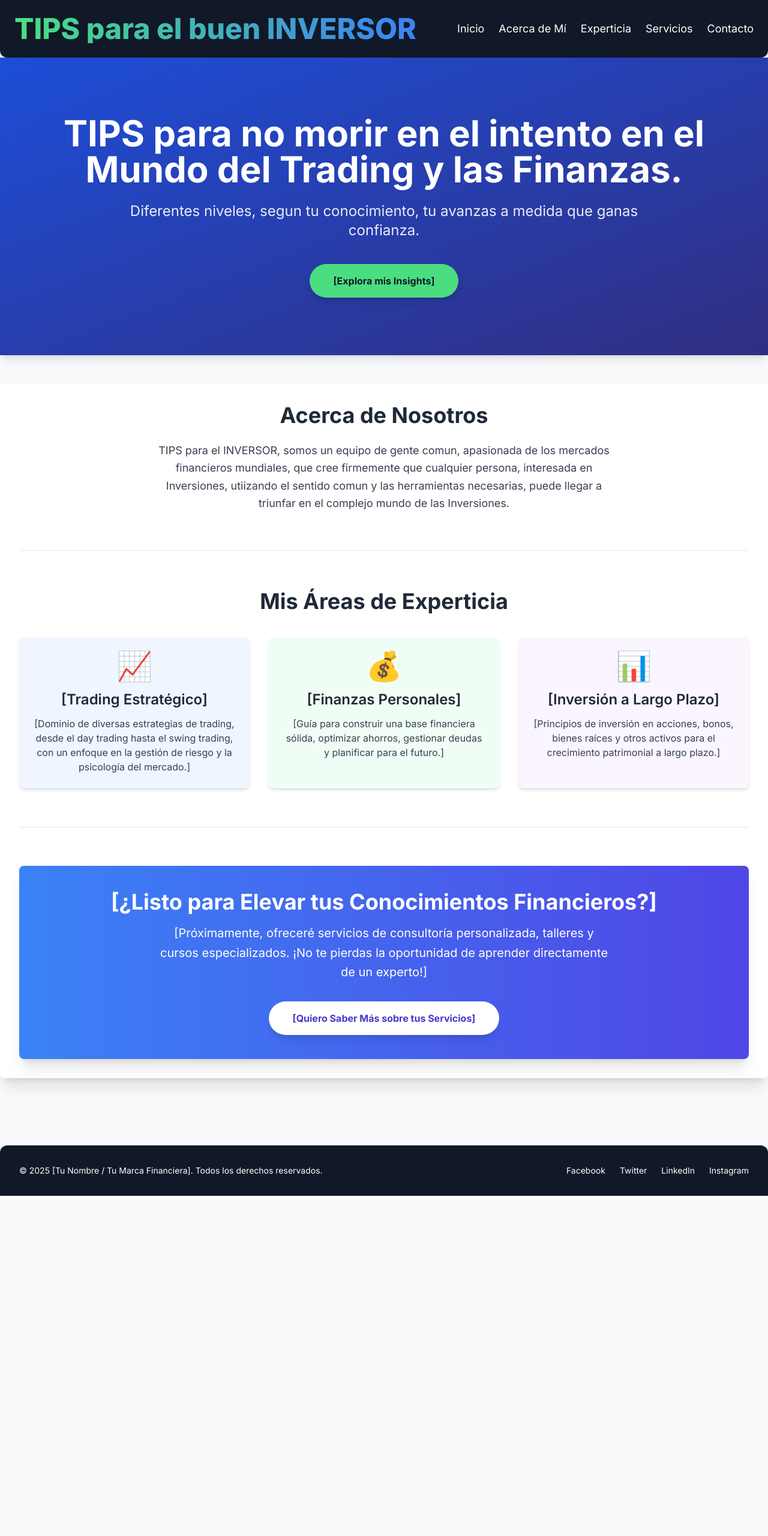
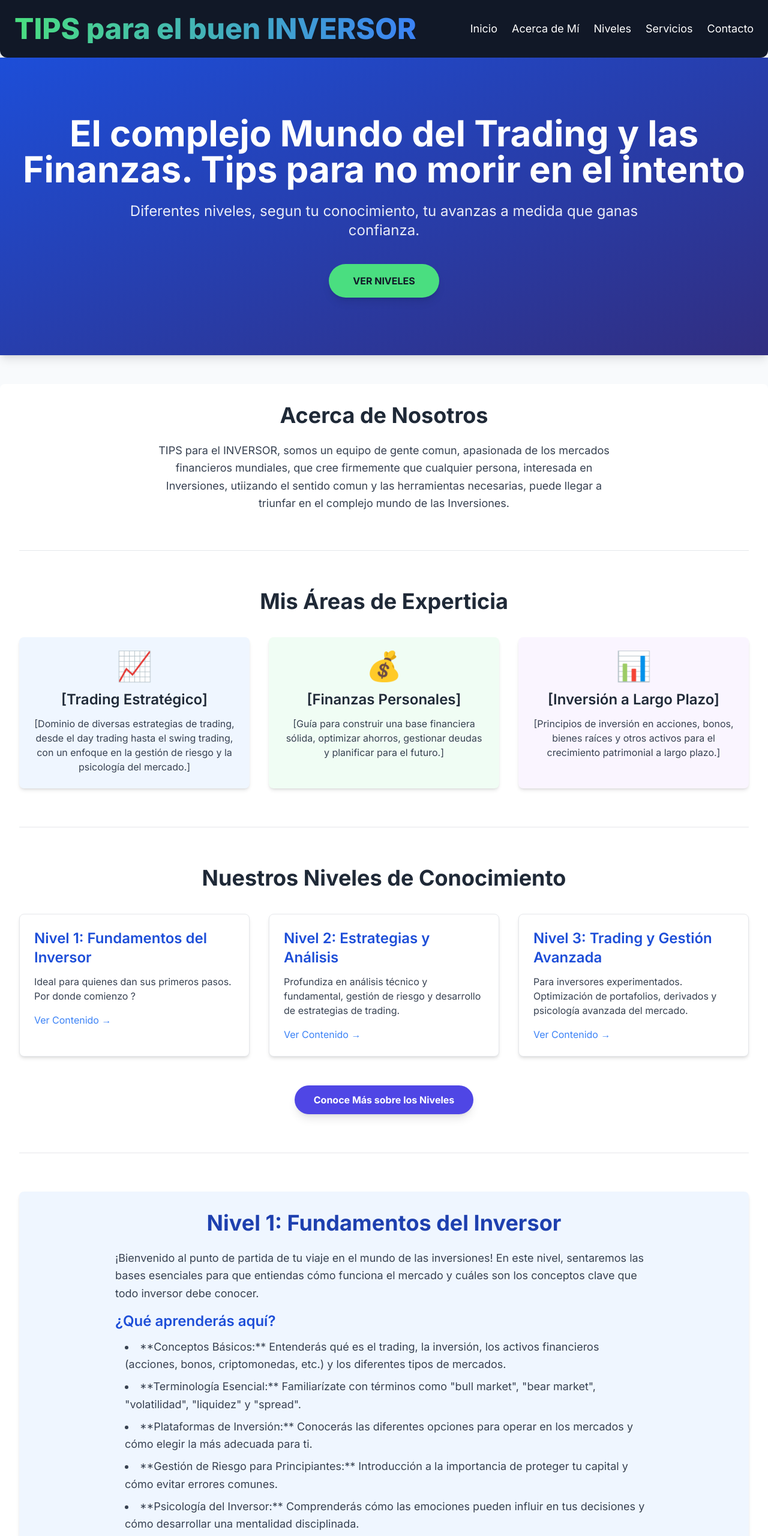
Before and after one commit to guarani079/InversionIA, a plain HTML site: page index.html in a window 1280 px wide. Shown: the top 2560 px of the page at 60% size. Before the commit the page ends 1993 px from the top, so only its background shows below. Drawn offline with nearby package versions, Linux system fonts and the light colour scheme.

Commit message:
Add files via upload

```diff
--- a/index.html
+++ b/index.html
@@ -1,5 +1,6 @@
 <!DOCTYPE html>
 <html lang="es">
+
 <head>
     <meta charset="UTF-8">
     <meta name="viewport" content="width=device-width, initial-scale=1.0">
@@ -11,12 +12,16 @@
     <style>
         body {
             font-family: 'Inter', sans-serif;
-            background-color: #f8fafc; /* Un gris muy claro, casi blanco */
+            background-color: #f8fafc;
+            /* Un gris muy claro, casi blanco */
             color: #333;
         }
+
         .container {
-            max-width: 1200px; /* Un ancho un poco mayor para el contenido */
+            max-width: 1200px;
+            /* Un ancho un poco mayor para el contenido */
         }
+
         /* Estilos para el gradiente de texto en el título principal */
         .gradient-text {
             background-clip: text;
@@ -25,24 +30,34 @@
         }
     </style>
 </head>
+
 <body class="flex flex-col min-h-screen">
     <!-- Encabezado de la página -->
     <header class="bg-gray-900 text-white p-6 shadow-2xl rounded-b-xl">
         <div class="container mx-auto flex flex-col md:flex-row justify-between items-center">
             <!-- Título/Marca con gradiente de texto -->
-            <!-- COMIENZA AQUÍ: Edita el nombre de tu marca o tu nombre -->
-            <h1 class="text-4xl lg:text-5xl font-extrabold mb-4 md:mb-0 gradient-text bg-gradient-to-r from-green-400 to-blue-500">
-               TIPS para el buen INVERSOR
+            <h1
+                class="text-4xl lg:text-5xl font-extrabold mb-4 md:mb-0 gradient-text bg-gradient-to-r from-green-400 to-blue-500">
+                TIPS para el buen INVERSOR
             </h1>
-            <!-- TERMINA AQUÍ: Edita el nombre de tu marca o tu nombre -->
             <!-- Navegación principal - Puedes cambiar los textos de los enlaces si lo deseas -->
             <nav>
                 <ul class="flex flex-wrap justify-center space-x-6 text-lg font-medium">
-                    <li><a href="#" class="hover:text-green-300 transition duration-300 transform hover:scale-105">Inicio</a></li>
-                    <li><a href="#" class="hover:text-green-300 transition duration-300 transform hover:scale-105">Acerca de Mí</a></li>
-                    <li><a href="#" class="hover:text-green-300 transition duration-300 transform hover:scale-105">Experticia</a></li>
-                    <li><a href="#" class="hover:text-green-300 transition duration-300 transform hover:scale-105">Servicios</a></li>
-                    <li><a href="#" class="hover:text-green-300 transition duration-300 transform hover:scale-105">Contacto</a></li>
+                    <li><a href="#"
+                            class="hover:text-green-300 transition duration-300 transform hover:scale-105">Inicio</a>
+                    </li>
+                    <li><a href="#"
+                            class="hover:text-green-300 transition duration-300 transform hover:scale-105">Acerca de
+                            Mí</a></li>
+                    <li><a href="#niveles-section"
+                            class="hover:text-green-300 transition duration-300 transform hover:scale-105">Niveles</a>
+                    </li>
+                    <li><a href="#"
+                            class="hover:text-green-300 transition duration-300 transform hover:scale-105">Servicios</a>
+                    </li>
+                    <li><a href="#"
+                            class="hover:text-green-300 transition duration-300 transform hover:scale-105">Contacto</a>
+                    </li>
                 </ul>
             </nav>
         </div>
@@ -51,20 +66,18 @@
     <!-- Sección Hero / Banner Principal -->
     <section class="bg-gradient-to-br from-blue-700 to-indigo-900 text-white py-24 px-8 text-center shadow-lg">
         <div class="container mx-auto">
-            <!-- COMIENZA AQUÍ: Edita el título principal de tu página -->
             <h2 class="text-5xl lg:text-6xl font-bold mb-6 leading-tight">
-                TIPS para no morir en el intento en el Mundo del Trading y las Finanzas.
+                El complejo Mundo del Trading y las Finanzas.
+                Tips para no morir en el intento
             </h2>
-            <!-- TERMINA AQUÍ: Edita el título principal de tu página -->
-            <!-- COMIENZA AQUÍ: Edita la descripción corta de tu propuesta de valor -->
             <p class="text-xl lg:text-2xl leading-relaxed mb-10 max-w-4xl mx-auto opacity-90">
                 Diferentes niveles, segun tu conocimiento, tu avanzas a medida que ganas confianza.
             </p>
-            <!-- TERMINA AQUÍ: Edita la descripción corta de tu propuesta de valor -->
-            <!-- Botón de llamada a la acción principal - Puedes cambiar el texto del botón -->
-            <button class="bg-green-400 hover:bg-green-500 text-gray-900 font-bold py-4 px-10 rounded-full shadow-lg transform transition duration-300 hover:scale-110 focus:outline-none focus:ring-4 focus:ring-green-300">
-                [Explora mis Insights]
-            </button>
+            <!-- Botón de llamada a la acción principal - Ahora apunta a la nueva sección de niveles -->
+            <a href="#niveles-section"
+                class="inline-block bg-green-400 hover:bg-green-500 text-gray-900 font-bold py-4 px-10 rounded-full shadow-lg transform transition duration-300 hover:scale-110 focus:outline-none focus:ring-4 focus:ring-green-300">
+                VER NIVELES
+            </a>
         </div>
     </section>
 
@@ -73,66 +86,123 @@
 
         <!-- Sección "Acerca de Mí" -->
         <section class="mb-16 text-center">
-            <!-- COMIENZA AQUÍ: Edita el título de la sección "Acerca de Mí" -->
             <h3 class="text-4xl font-bold mb-6 text-gray-800">Acerca de Nosotros</h3>
-            <!-- TERMINA AQUÍ: Edita el título de la sección "Acerca de Mí" -->
             <div class="max-w-3xl mx-auto text-lg text-gray-700 leading-relaxed">
-                <!-- COMIENZA AQUÍ: Edita el primer párrafo de tu presentación -->
                 <p class="mb-4">
-                     TIPS para el INVERSOR, somos un equipo de gente comun, apasionada de los mercados financieros mundiales, que cree firmemente que cualquier persona, interesada en Inversiones, utiizando el sentido comun y las herramientas necesarias, puede llegar a triunfar en el complejo mundo de las Inversiones.
+                    TIPS para el INVERSOR, somos un equipo de gente comun, apasionada de los mercados financieros
+                    mundiales, que cree firmemente que cualquier persona, interesada en Inversiones, utiizando el
+                    sentido comun y las herramientas necesarias, puede llegar a triunfar en el complejo mundo de las
+                    Inversiones.
                 </p>
-                <!-- TERMINA AQUÍ: Edita el primer párrafo de tu presentación -->
-                <!-- COMIENZA AQUÍ: Edita el segundo párrafo de tu presentación -->
                 <p>
 
                 </p>
-                <!-- TERMINA AQUÍ: Edita el segundo párrafo de tu presentación -->
             </div>
         </section>
 
         <hr class="my-16 border-gray-200">
 
-        <!-- Sección "" -->
+        <!-- Sección "Mis Áreas de Experticia" -->
         <section class="mb-16">
-            <!-- COMIENZA AQUÍ: Edita el título de la sección de experticia -->
             <h3 class="text-4xl font-bold mb-10 text-center text-gray-800">Mis Áreas de Experticia</h3>
-            <!-- TERMINA AQUÍ: Edita el título de la sección de experticia -->
             <div class="grid grid-cols-1 md:grid-cols-2 lg:grid-cols-3 gap-8">
                 <!-- Tarjeta de Experticia: Trading -->
-                <div class="bg-blue-50 p-6 rounded-lg shadow-md hover:shadow-lg transition duration-300 transform hover:-translate-y-1">
-                    <div class="text-5xl text-blue-600 mb-4 text-center">📈</div> <!-- Icono de Trading (puedes reemplazarlo con SVG) -->
-                    <!-- COMIENZA AQUÍ: Edita el título de la tarjeta de Trading -->
+                <div
+                    class="bg-blue-50 p-6 rounded-lg shadow-md hover:shadow-lg transition duration-300 transform hover:-translate-y-1">
+                    <div class="text-5xl text-blue-600 mb-4 text-center">📈</div>
                     <h4 class="text-2xl font-semibold mb-3 text-gray-800 text-center">[Trading Estratégico]</h4>
-                    <!-- TERMINA AQUÍ: Edita el título de la tarjeta de Trading -->
-                    <!-- COMIENZA AQUÍ: Edita la descripción de la tarjeta de Trading -->
                     <p class="text-gray-700 text-center">
-                        [Dominio de diversas estrategias de trading, desde el day trading hasta el swing trading, con un enfoque en la gestión de riesgo y la psicología del mercado.]
+                        [Dominio de diversas estrategias de trading, desde el day trading hasta el swing trading, con un
+                        enfoque en la gestión de riesgo y la psicología del mercado.]
                     </p>
-                    <!-- TERMINA AQUÍ: Edita la descripción de la tarjeta de Trading -->
                 </div>
                 <!-- Tarjeta de Experticia: Finanzas Personales -->
-                <div class="bg-green-50 p-6 rounded-lg shadow-md hover:shadow-lg transition duration-300 transform hover:-translate-y-1">
-                    <div class="text-5xl text-green-600 mb-4 text-center">💰</div> <!-- Icono de Finanzas (puedes reemplazarlo con SVG) -->
-                    <!-- COMIENZA AQUÍ: Edita el título de la tarjeta de Finanzas Personales -->
+                <div
+                    class="bg-green-50 p-6 rounded-lg shadow-md hover:shadow-lg transition duration-300 transform hover:-translate-y-1">
+                    <div class="text-5xl text-green-600 mb-4 text-center">💰</div>
                     <h4 class="text-2xl font-semibold mb-3 text-gray-800 text-center">[Finanzas Personales]</h4>
-                    <!-- TERMINA AQUÍ: Edita el título de la tarjeta de Finanzas Personales -->
-                    <!-- COMIENZA AQUÍ: Edita la descripción de la tarjeta de Finanzas Personales -->
                     <p class="text-gray-700 text-center">
-                        [Guía para construir una base financiera sólida, optimizar ahorros, gestionar deudas y planificar para el futuro.]
+                        [Guía para construir una base financiera sólida, optimizar ahorros, gestionar deudas y
+                        planificar para el futuro.]
                     </p>
-                    <!-- TERMINA AQUÍ: Edita la descripción de la tarjeta de Finanzas Personales -->
                 </div>
                 <!-- Tarjeta de Experticia: Inversión a Largo Plazo -->
-                <div class="bg-purple-50 p-6 rounded-lg shadow-md hover:shadow-lg transition duration-300 transform hover:-translate-y-1">
-                    <div class="text-5xl text-purple-600 mb-4 text-center">📊</div> <!-- Icono de Inversión (puedes reemplazarlo con SVG) -->
-                    <!-- COMIENZA AQUÍ: Edita el título de la tarjeta de Inversión a Largo Plazo -->
+                <div
+                    class="bg-purple-50 p-6 rounded-lg shadow-md hover:shadow-lg transition duration-300 transform hover:-translate-y-1">
+                    <div class="text-5xl text-purple-600 mb-4 text-center">📊</div>
                     <h4 class="text-2xl font-semibold mb-3 text-gray-800 text-center">[Inversión a Largo Plazo]</h4>
-                    <!-- TERMINA AQUÍ: Edita el título de la tarjeta de Inversión a Largo Plazo -->
-                    <!-- COMIENZA AQUÍ: Edita la descripción de la tarjeta de Inversión a Largo Plazo -->
                     <p class="text-gray-700 text-center">
-                        [Principios de inversión en acciones, bonos, bienes raíces y otros activos para el crecimiento patrimonial a largo plazo.]
+                        [Principios de inversión en acciones, bonos, bienes raíces y otros activos para el crecimiento
+                        patrimonial a largo plazo.]
                     </p>
-                    <!-- TERMINA AQUÍ: Edita la descripción de la tarjeta de Inversión a Largo Plazo -->
+                </div>
+            </div>
+        </section>
+
+        <hr class="my-16 border-gray-200">
+
+        <!-- SECCIÓN: Nuestros Niveles de Conocimiento -->
+        <section id="niveles-section" class="mb-16">
+            <h3 class="text-4xl font-bold mb-10 text-center text-gray-800">Nuestros Niveles de Conocimiento</h3>
+            <div class="grid grid-cols-1 md:grid-cols-2 lg:grid-cols-3 gap-8">
+                <!-- Nivel 1: Principiante -->
+                <div class="bg-white p-6 rounded-lg shadow-md border border-gray-200 hover:shadow-lg transition duration-300">
+                    <h4 class="text-2xl font-semibold mb-3 text-blue-700">Nivel 1: Fundamentos del Inversor</h4>
+                    <p class="text-gray-700 mb-4">
+                        Ideal para quienes dan sus primeros pasos. Por donde comienzo ?
+                    </p>
+                    <!-- Enlace a la sección de contenido del Nivel 1 -->
+                    <a href="#contenido-nivel1" class="text-blue-500 hover:text-blue-700 font-medium">Ver Contenido &rarr;</a>
+                </div>
+                <!-- Nivel 2: Intermedio -->
+                <div class="bg-white p-6 rounded-lg shadow-md border border-gray-200 hover:shadow-lg transition duration-300">
+                    <h4 class="text-2xl font-semibold mb-3 text-blue-700">Nivel 2: Estrategias y Análisis</h4>
+                    <p class="text-gray-700 mb-4">
+                        Profundiza en análisis técnico y fundamental, gestión de riesgo y desarrollo de estrategias de trading.
+                    </p>
+                    <a href="#" class="text-blue-500 hover:text-blue-700 font-medium">Ver Contenido &rarr;</a>
+                </div>
+                <!-- Nivel 3: Avanzado -->
+                <div class="bg-white p-6 rounded-lg shadow-md border border-gray-200 hover:shadow-lg transition duration-300">
+                    <h4 class="text-2xl font-semibold mb-3 text-blue-700">Nivel 3: Trading y Gestión Avanzada</h4>
+                    <p class="text-gray-700 mb-4">
+                        Para inversores experimentados. Optimización de portafolios, derivados y psicología avanzada del mercado.
+                    </p>
+                    <a href="#" class="text-blue-500 hover:text-blue-700 font-medium">Ver Contenido &rarr;</a>
+                </div>
+            </div>
+            <!-- Botón para ver más detalles sobre los niveles -->
+            <div class="text-center mt-12">
+                <a href="#" class="inline-block bg-indigo-600 hover:bg-indigo-700 text-white font-bold py-3 px-8 rounded-full shadow-lg transform transition duration-300 hover:scale-105 focus:outline-none focus:ring-4 focus:ring-indigo-400">
+                    Conoce Más sobre los Niveles
+                </a>
+            </div>
+        </section>
+
+        <hr class="my-16 border-gray-200">
+
+        <!-- NUEVA SECCIÓN: Contenido del Nivel 1 -->
+        <section id="contenido-nivel1" class="mb-16 p-8 bg-blue-50 rounded-lg shadow-md">
+            <h3 class="text-4xl font-bold mb-6 text-blue-800 text-center">Nivel 1: Fundamentos del Inversor</h3>
+            <div class="max-w-4xl mx-auto text-lg text-gray-700 leading-relaxed">
+                <p class="mb-4">
+                    ¡Bienvenido al punto de partida de tu viaje en el mundo de las inversiones! En este nivel, sentaremos las bases esenciales para que entiendas cómo funciona el mercado y cuáles son los conceptos clave que todo inversor debe conocer.
+                </p>
+                <h4 class="text-2xl font-semibold mb-3 text-blue-700">¿Qué aprenderás aquí?</h4>
+                <ul class="list-disc list-inside mb-4 pl-4">
+                    <li class="mb-2">**Conceptos Básicos:** Entenderás qué es el trading, la inversión, los activos financieros (acciones, bonos, criptomonedas, etc.) y los diferentes tipos de mercados.</li>
+                    <li class="mb-2">**Terminología Esencial:** Familiarízate con términos como "bull market", "bear market", "volatilidad", "liquidez" y "spread".</li>
+                    <li class="mb-2">**Plataformas de Inversión:** Conocerás las diferentes opciones para operar en los mercados y cómo elegir la más adecuada para ti.</li>
+                    <li class="mb-2">**Gestión de Riesgo para Principiantes:** Introducción a la importancia de proteger tu capital y cómo evitar errores comunes.</li>
+                    <li class="mb-2">**Psicología del Inversor:** Comprenderás cómo las emociones pueden influir en tus decisiones y cómo desarrollar una mentalidad disciplinada.</li>
+                </ul>
+                <p class="mb-4">
+                    Nuestro objetivo es que al finalizar este nivel, te sientas cómodo con el lenguaje financiero y tengas una base sólida para explorar estrategias más avanzadas. Recuerda, la educación es tu mejor inversión.
+                </p>
+                <div class="text-center mt-8">
+                    <a href="#" class="inline-block bg-blue-600 hover:bg-blue-700 text-white font-bold py-3 px-8 rounded-full shadow-lg transform transition duration-300 hover:scale-105 focus:outline-none focus:ring-4 focus:ring-blue-400">
+                        Ir al Primer Módulo del Nivel 1
+                    </a>
                 </div>
             </div>
         </section>
@@ -141,17 +211,13 @@
 
         <!-- Sección de Llamada a la Acción para Servicios (más prominente) -->
         <section class="text-center bg-gradient-to-r from-blue-500 to-indigo-600 text-white p-10 rounded-lg shadow-xl">
-            <!-- COMIENZA AQUÍ: Edita el título de la llamada a la acción de servicios -->
             <h3 class="text-4xl font-bold mb-4">
                 [¿Listo para Elevar tus Conocimientos Financieros?]
             </h3>
-            <!-- TERMINA AQUÍ: Edita el título de la llamada a la acción de servicios -->
-            <!-- COMIENZA AQUÍ: Edita la descripción de la llamada a la acción de servicios -->
             <p class="text-xl leading-relaxed mb-8 max-w-3xl mx-auto">
-                [Próximamente, ofreceré servicios de consultoría personalizada, talleres y cursos especializados. ¡No te pierdas la oportunidad de aprender directamente de un experto!]
+                [Próximamente, ofreceré servicios de consultoría personalizada, talleres y cursos especializados. ¡No te
+                pierdas la oportunidad de aprender directamente de un experto!]
             </p>
-            <!-- TERMINA AQUÍ: Edita la descripción de la llamada a la acción de servicios -->
-            <!-- Botón de llamada a la acción para servicios - Puedes cambiar el texto del botón -->
             <button class="bg-white hover:bg-gray-100 text-indigo-700 font-bold py-4 px-10 rounded-full shadow-lg transform transition duration-300 hover:scale-105 focus:outline-none focus:ring-4 focus:ring-white">
                 [Quiero Saber Más sobre tus Servicios]
             </button>
@@ -161,9 +227,7 @@
     <!-- Pie de página -->
     <footer class="bg-gray-900 text-white p-8 mt-16 rounded-t-xl">
         <div class="container mx-auto flex flex-col md:flex-row justify-between items-center text-sm">
-            <!-- COMIENZA AQUÍ: Edita el texto del copyright en el pie de página -->
             <p class="mb-4 md:mb-0">&copy; 2025 [Tu Nombre / Tu Marca Financiera]. Todos los derechos reservados.</p>
-            <!-- TERMINA AQUÍ: Edita el texto del copyright en el pie de página -->
             <div class="flex space-x-6">
                 <!-- Puedes añadir iconos de redes sociales aquí (por ejemplo, Font Awesome o SVG) -->
                 <a href="#" class="hover:text-blue-400 transition duration-300">Facebook</a>
@@ -174,4 +238,5 @@
         </div>
     </footer>
 </body>
+
 </html>
```
